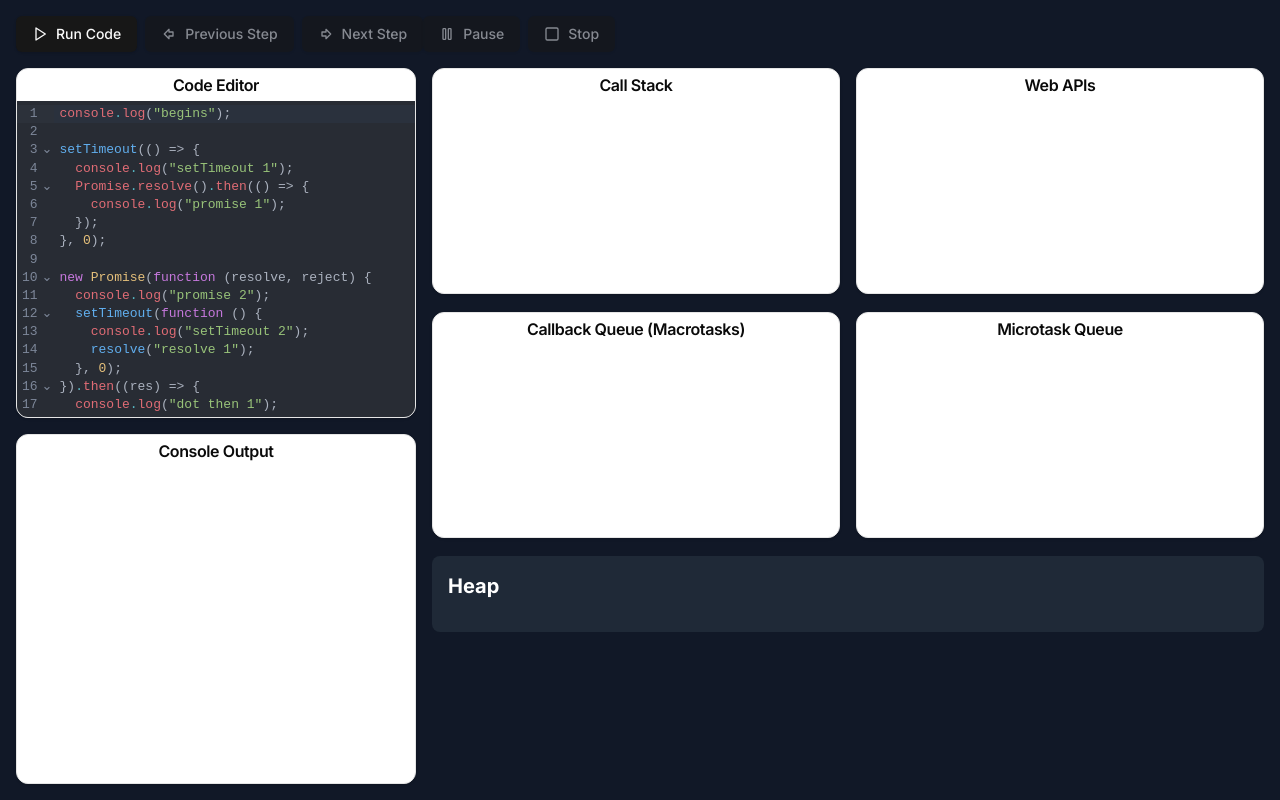
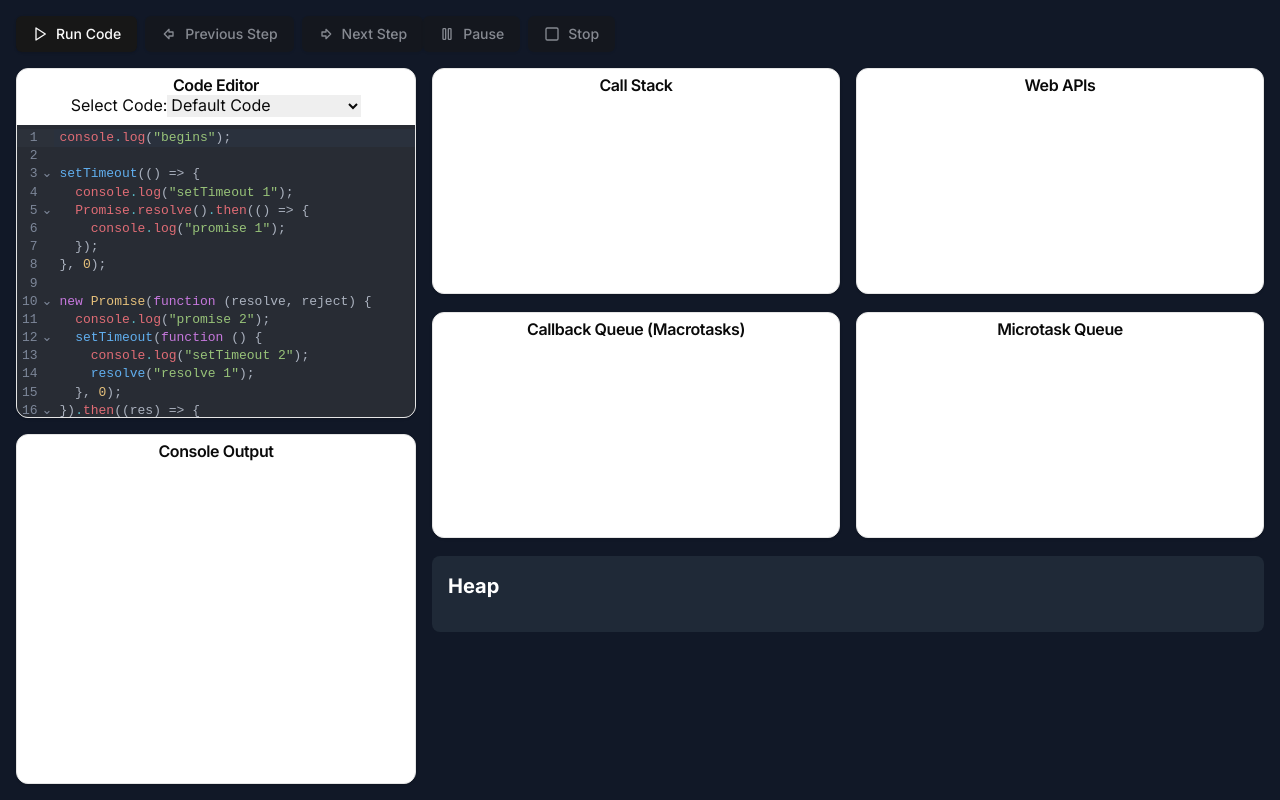
Before and after one commit to Supermarpig/js-eventloop, a Next.js app: page / in a window 1280 px wide. Built offline with nearby package versions, Linux system fonts and the light colour scheme.

Commit message:
fix :修改code編輯器選擇code

```diff
--- a/components/CodeEditor.tsx
+++ b/components/CodeEditor.tsx
@@ -10,7 +10,7 @@ interface CodeEditorProps {
   code: string;
   setCode: React.Dispatch<React.SetStateAction<string>>;
   currentLine: number;
-  isComplete: boolean; // 增加一個表示是否執行完成的狀態
+  isComplete: boolean; // Indicates whether execution is complete
 }
 
 const addHighlight = StateEffect.define<{ line: number }>({});
@@ -57,9 +57,10 @@ const executedDecoration = Decoration.line({
 
 const CodeEditor: React.FC<CodeEditorProps> = ({ code, setCode, currentLine, isComplete }) => {
   const editorRef = useRef<EditorView | null>(null);
+  const [selectedCode, setSelectedCode] = useState('defaultCode');
 
-  useEffect(() => {
-    setCode(`console.log("begins");
+  const codeOptions: { [key: string]: string } = {
+    defaultCode: `console.log("begins");
 
 setTimeout(() => {
   console.log("setTimeout 1");
@@ -79,42 +80,49 @@ new Promise(function (resolve, reject) {
   setTimeout(() => {
     console.log(res);
   }, 0);
-});`);
-  }, [setCode]);
+});`,
+
+    variableMemoryCode: `var obj = new Object;        // Allocate new object address
+obj.name = "MaoMao";           // { name: "MaoMao" }
+var obj2 = obj;              // Directly copy the address, referencing the same object { name: "MaoMao" }
+var obj3 = { name: "MaoMao" };  // Allocate new object address { name: "MaoMao" }
+console.log( obj === obj2 ); // true   Referencing the same object
+console.log( obj === obj3 ); // false  Although the objects look the same, the reference addresses are different`
+  };
+
+  useEffect(() => {
+    setCode(codeOptions[selectedCode]);
+  }, [selectedCode, setCode]);
 
   useEffect(() => {
     if (editorRef.current && currentLine > 0) {
       const view = editorRef.current;
       const docLineCount = view.state.doc.lines;
 
-      // TODO:調整行號基準
+      // Adjust line number base if necessary
       const adjustedLine = currentLine - 4;
-      // console.log(currentLine,"===========currentLine🤣🤣🤣")
-      // console.log(adjustedLine,"===========adjustedLine😍😍😍")
       if (adjustedLine > 0 && adjustedLine <= docLineCount) {
-        // 把已執行的行數背景變暗
+        // Dim the background of executed lines
         for (let line = 1; line < adjustedLine; line++) {
           view.dispatch({
             effects: addExecutedHighlight.of({ line })
           });
         }
 
-        // 高亮目前行數
+        // Highlight the current line
         view.dispatch({
           effects: addHighlight.of({ line: adjustedLine })
         });
       }
     }
 
-    // 如果 isComplete 為 true，清除所有高亮
+    // Clear all highlights if execution is complete
     if (isComplete && editorRef.current) {
-
       setTimeout(() => {
         editorRef.current?.dispatch({
           effects: clearHighlights.of(null)
         });
       }, 1000);
-
     }
   }, [currentLine, isComplete]);
 
@@ -122,6 +130,18 @@ new Promise(function (resolve, reject) {
     <Card className="h-1/2 max-h-1/2 relative overflow-hidden flex flex-col">
       <CardHeader>
         <CardTitle>Code Editor</CardTitle>
+        {/* Add a dropdown menu to switch code snippets */}
+        <div>
+          <label htmlFor="code-select">Select Code:</label>
+          <select
+            id="code-select"
+            value={selectedCode}
+            onChange={(e) => setSelectedCode(e.target.value)}
+          >
+            <option value="defaultCode">Default Code</option>
+            <option value="variableMemoryCode">Variable Memory Code</option>
+          </select>
+        </div>
       </CardHeader>
       <CardContent className='p-0 flex-grow overflow-y-scroll'>
         <CodeMirror
@@ -138,7 +158,6 @@ new Promise(function (resolve, reject) {
             }),
           ]}
           className="h-full bg-slate-800"
-
         />
       </CardContent>
     </Card>
--- a/components/HeapDisplay.tsx
+++ b/components/HeapDisplay.tsx
@@ -12,7 +12,7 @@ interface HeapDisplayProps {
 
 const HeapDisplay: React.FC<HeapDisplayProps> = ({ heap }) => {
 
-    console.log(heap,"===================heap😍😍😍")
+    // console.log(heap,"===================heap😍😍😍")
 
     return (
         <div className="bg-gray-800 p-4 rounded-lg">
```
